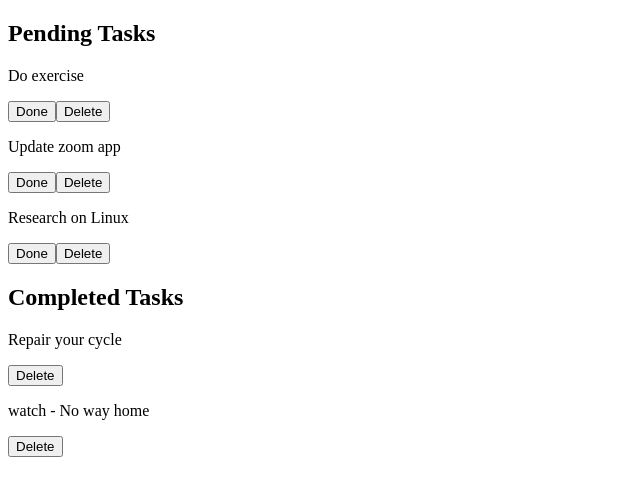
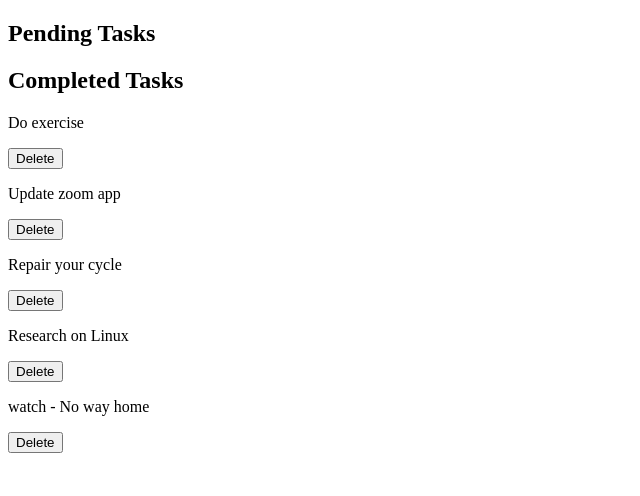
Before and after one commit to WinayGupta777/firstreactapp, a React (Create React App) app: page / in a window 1280 px wide. Shown: the top 496 px of the page, without its empty margins (0-640 px from the left). Built offline with nearby package versions, Linux system fonts and the light colour scheme.

Commit message:
Now, in props, we are getting list & fun... this fun will be used in Button part...

```diff
--- a/src/components/pending.js
+++ b/src/components/pending.js
@@ -10,7 +10,7 @@ class Pending extends React.Component {
                 (i)=>
                 <div>
                     <p>{i.title}</p>
-                    <button>Done</button>
+                    <button onClick={this.props.fun(i.id)}>Done</button>
                     <button>Delete</button>
                 </div>
             )}
```
